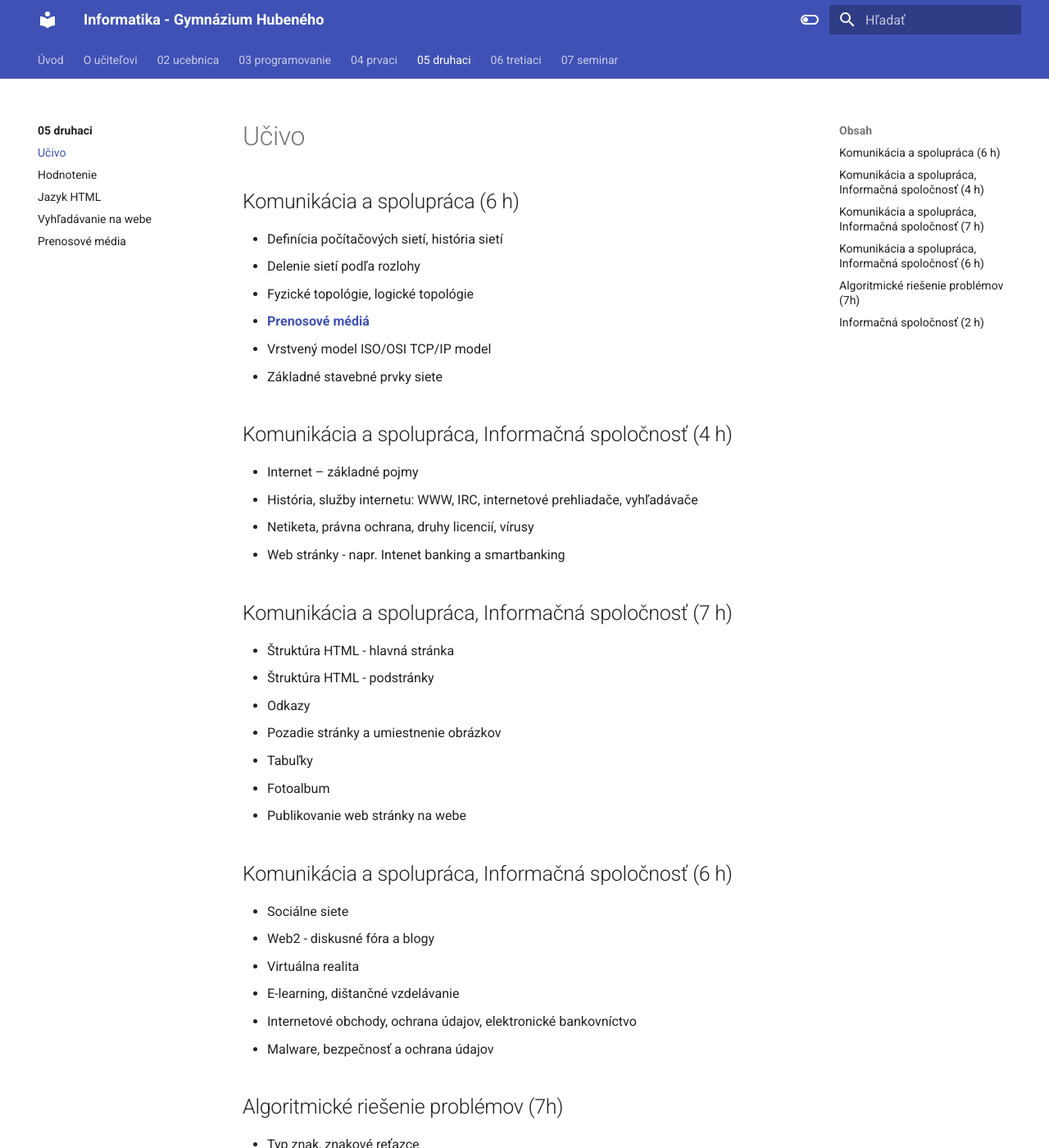
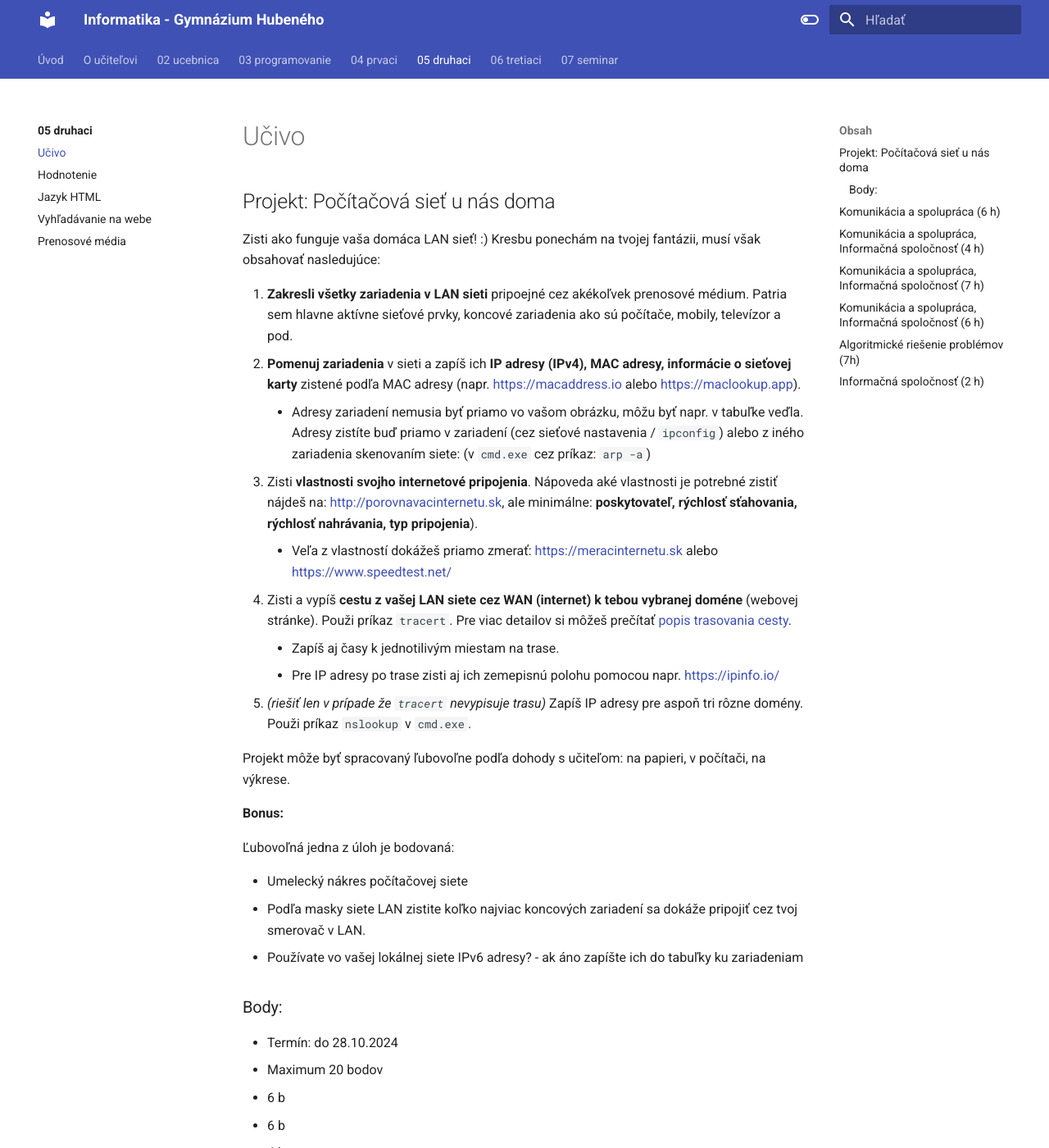
Before and after one commit to hubenka/hubenka.github.io, an MkDocs documentation site: the page built from docs/05_druhaci/01_ucivo.md, in a window 1280 px wide and 1400 px high. Shown: the whole window at 82% size. Built offline with MkDocs 1.6.1 and Material for MkDocs 9.7.7, drawn with Linux system fonts in a browser that asks for light colours; some of the changed text lies outside the part shown.

Commit message:
Project about networks

```diff
--- a/docs/05_druhaci/01_ucivo.md
+++ b/docs/05_druhaci/01_ucivo.md
@@ -4,25 +4,67 @@ slug: ucivo
 publish: true
 ---
 
-## Komunikácia a spolupráca (6 h)
+## Projekt: Počítačová sieť u nás doma
+
+Zisti ako funguje vaša domáca LAN sieť! :)  Kresbu ponechám na tvojej fantázii, musí však obsahovať nasledujúce:
+
+1. **Zakresli všetky zariadenia v LAN sieti** pripoejné cez akékoľvek prenosové médium. Patria sem hlavne aktívne sieťové prvky, koncové zariadenia ako sú počítače, mobily, televízor a pod.
+2. **Pomenuj zariadenia** v sieti a zapíš ich **IP adresy (IPv4), MAC adresy, informácie o sieťovej karty** zistené podľa MAC adresy (napr. [https://macaddress.io](https://macaddress.io) alebo [https://maclookup.app](https://maclookup.app)).
+    - Adresy zariadení nemusia byť priamo vo vašom obrázku, môžu byť napr. v tabuľke veďla. Adresy zistíte buď priamo v zariadení (cez sieťové nastavenia / `ipconfig`) alebo z iného zariadenia skenovaním siete: (v `cmd.exe` cez príkaz: `arp -a`)
+3. Zisti **vlastnosti svojho internetové pripojenia**. Nápoveda aké vlastnosti je potrebné zistiť nájdeš na: [http://porovnavacinternetu.sk](http://porovnavacinternetu.sk), ale minimálne: **poskytovateľ, rýchlosť sťahovania, rýchlosť nahrávania, typ pripojenia**).
+    - Veľa z vlastností dokážeš priamo zmerať: [https://meracinternetu.sk](https://meracinternetu.sk) alebo [https://www.speedtest.net/](https://www.speedtest.net/)
+4. Zisti a vypíš **cestu z vašej LAN siete cez WAN (internet) k tebou vybranej doméne** (webovej stránke). Použi príkaz `tracert`. Pre viac detailov si môžeš prečítať [popis trasovania cesty](https://cs.wikipedia.org/wiki/Traceroute).
+    - Zapíš aj časy k jednotilivým miestam na trase.
+    - Pre IP adresy po trase zisti aj ich zemepisnú polohu pomocou napr. [https://ipinfo.io/](https://ipinfo.io/)
+4. *(riešiť len v prípade že `tracert` nevypisuje trasu)* Zapíš IP adresy pre aspoň tri rôzne domény. Použi príkaz `nslookup` v `cmd.exe`.
+
+Projekt môže byť spracovaný ľubovoľne podľa dohody s učiteľom: na papieri, v počítači, na výkrese.
+
+**Bonus:**
+
+Ľubovoľná jedna z úloh je bodovaná:
+
+- Umelecký nákres počítačovej siete
+- Podľa masky siete LAN zistite koľko najviac koncových zariadení sa dokáže pripojiť cez tvoj smerovač v LAN.
+- Používate vo vašej lokálnej siete IPv6 adresy? - ak áno zapíšte ich do tabuľky ku zariadeniam
+
+
+### Body:
+- Termín: do 28.10.2024
+- Maximum 20 bodov
+
+1. 6 b
+2. 6 b
+3. 4 b
+4. 4 b
+
+Bonus
+5. (Bonus) 2 b
+
+
+
+---
+
+## Komunikácia a spolupráca (6 h)
 
 - Definícia počítačových sietí, história sietí
 - Delenie sietí podľa rozlohy
 - Fyzické topológie, logické topológie
 - **[Prenosové médiá](/2-rocnik/prenosove-media)**
+- Základné stavebné prvky siete
 - Vrstvený model ISO/OSI TCP/IP model
-- Základné stavebné prvky siete
+
 
 ## Komunikácia a spolupráca, Informačná spoločnosť (4 h)
 
 - Internet – základné pojmy
 - História, služby internetu: WWW, IRC, internetové prehliadače, vyhľadávače
 - Netiketa, právna ochrana, druhy licencií, vírusy
-- Web stránky - napr. Intenet banking a smartbanking
+- **[Web stránky - napr. Internet banking](/2-rocnik/vyhladavanie-na-webe/)**
 
 ## Komunikácia a spolupráca, Informačná spoločnosť (7 h)
 
-- Štruktúra HTML - hlavná stránka
+- **[Štruktúra HTML - hlavná stránka](/2-rocnik/jazyk-html/)**
 - Štruktúra HTML - podstránky
 - Odkazy
 - Pozadie stránky a umiestnenie obrázkov
--- /dev/null
+++ b/requirements.txt
@@ -0,0 +1,3 @@
+mkdocs
+mkdocs-material
+mkdocs-publisher
```
Also changed, not shown: docs/05_druhaci/02_hodnotenie.md (+1 -1 lines), docs/08_ucitel.md (+2 -2 lines).
